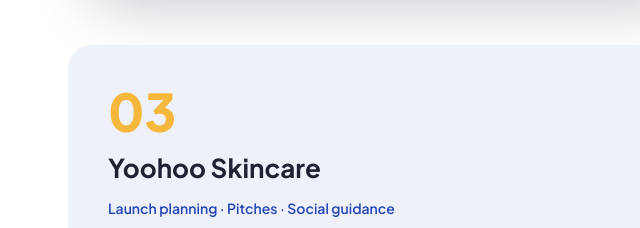
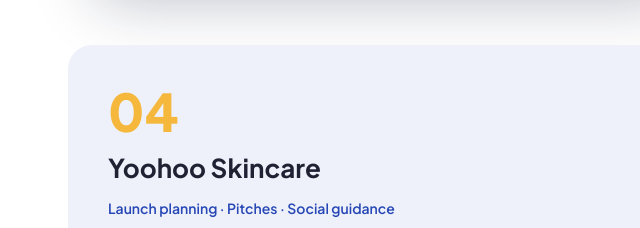
Before and after one commit to cagilly/infinity-marketing-site, a plain HTML site: page index.html in a window 1280 px wide. Shown: the part 4361-4589 px from the top of the page, 0-640 px from the left. Drawn offline with Linux system fonts and the light colour scheme.

Commit message:
Renumber Yoohoo to 04 on homepage
Co-Authored-By: Claude Opus 5.5 <noreply@anthropic.com>
Claude-Session: https://claude.ai/code/session_01RvZtF9FW3jk77hptkc2yt7

```diff
--- a/index.html
+++ b/index.html
@@ -76,7 +76,7 @@
 <div><div class="work-num">03</div><h3>Stretch Therapy Ireland</h3><p class="tags">Messaging · Brand refresh · Website redesign</p>
 <p class="desc">A dated Wix site brought up to date without a costly rebuild. Clearer messaging, a fresh look and a simple way in for new members, all still easy for the owner to manage herself.</p>
 <a class="more" style="padding-top: 16px" href="work.html#stretch">Read the story<svg width="22" height="22" viewBox="0 0 24 24" fill="none" stroke="#F5B83D" stroke-width="2.4" stroke-linecap="round" stroke-linejoin="round" aria-hidden="true"><path d="M4 12h15"></path><path d="M14 7l5 5-5 5"></path></svg></a></div></div>
-<div class="soon"><svg class="" style="position: absolute; right: -60px; top: -80px; width: 320px; height: 320px; opacity: 0.12" viewBox="0 0 100 100" aria-hidden="true"><g class="drift" fill="none" stroke="#2647B5" stroke-width="0.6"><ellipse cx="50" cy="37" rx="15" ry="26"></ellipse><ellipse cx="50" cy="37" rx="15" ry="26" transform="rotate(120 50 54)"></ellipse><ellipse cx="50" cy="37" rx="15" ry="26" transform="rotate(240 50 54)"></ellipse></g></svg><div><div class="work-num">03</div><h3 style="margin-top: 10px; font-size: 26px; font-weight: 700">Yoohoo Skincare</h3><p class="tags">Launch planning · Pitches · Social guidance</p><p class="desc" style="margin: 12px 0 0; color: var(--muted)">Advising a new skincare brand from the ground up as it prepares to launch.</p></div><em>Launching soon.</em></div>
+<div class="soon"><svg class="" style="position: absolute; right: -60px; top: -80px; width: 320px; height: 320px; opacity: 0.12" viewBox="0 0 100 100" aria-hidden="true"><g class="drift" fill="none" stroke="#2647B5" stroke-width="0.6"><ellipse cx="50" cy="37" rx="15" ry="26"></ellipse><ellipse cx="50" cy="37" rx="15" ry="26" transform="rotate(120 50 54)"></ellipse><ellipse cx="50" cy="37" rx="15" ry="26" transform="rotate(240 50 54)"></ellipse></g></svg><div><div class="work-num">04</div><h3 style="margin-top: 10px; font-size: 26px; font-weight: 700">Yoohoo Skincare</h3><p class="tags">Launch planning · Pitches · Social guidance</p><p class="desc" style="margin: 12px 0 0; color: var(--muted)">Advising a new skincare brand from the ground up as it prepares to launch.</p></div><em>Launching soon.</em></div>
 </div>
 </section>
 <section class="band stone tight">
```
